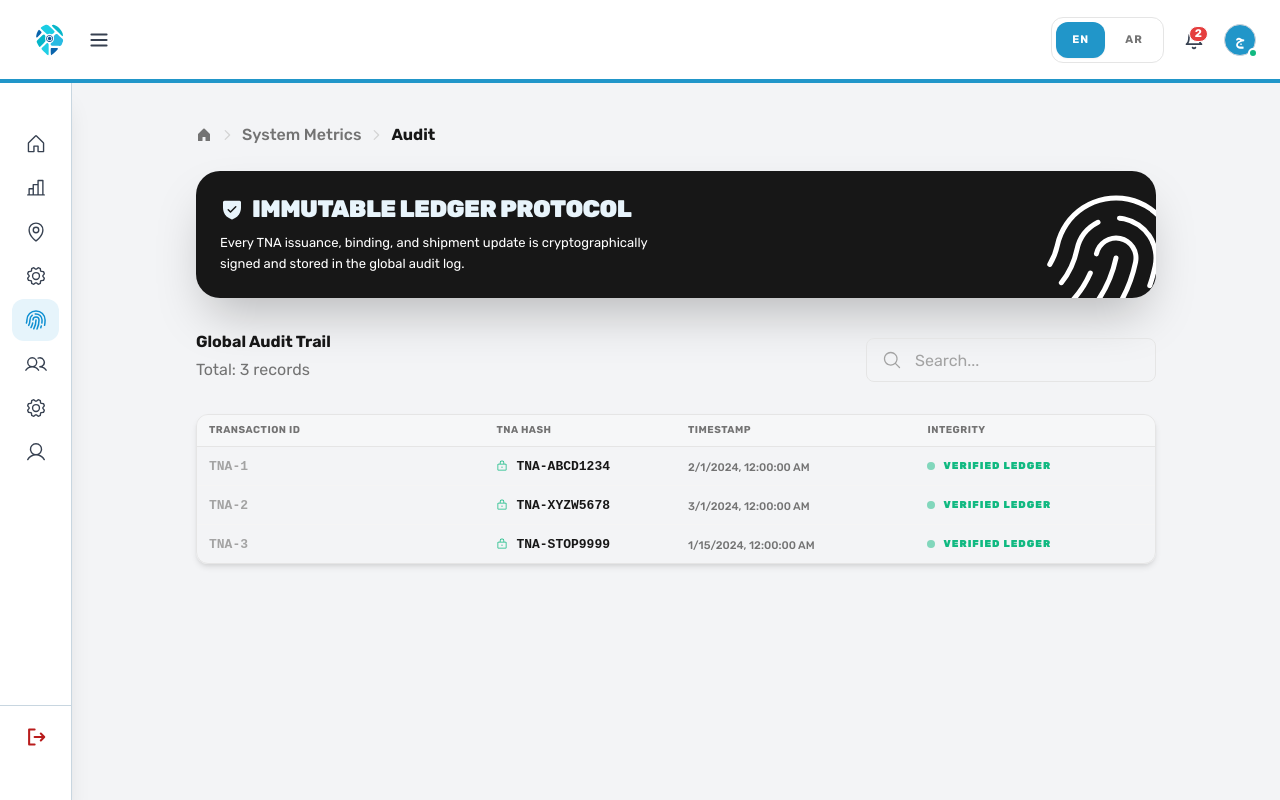
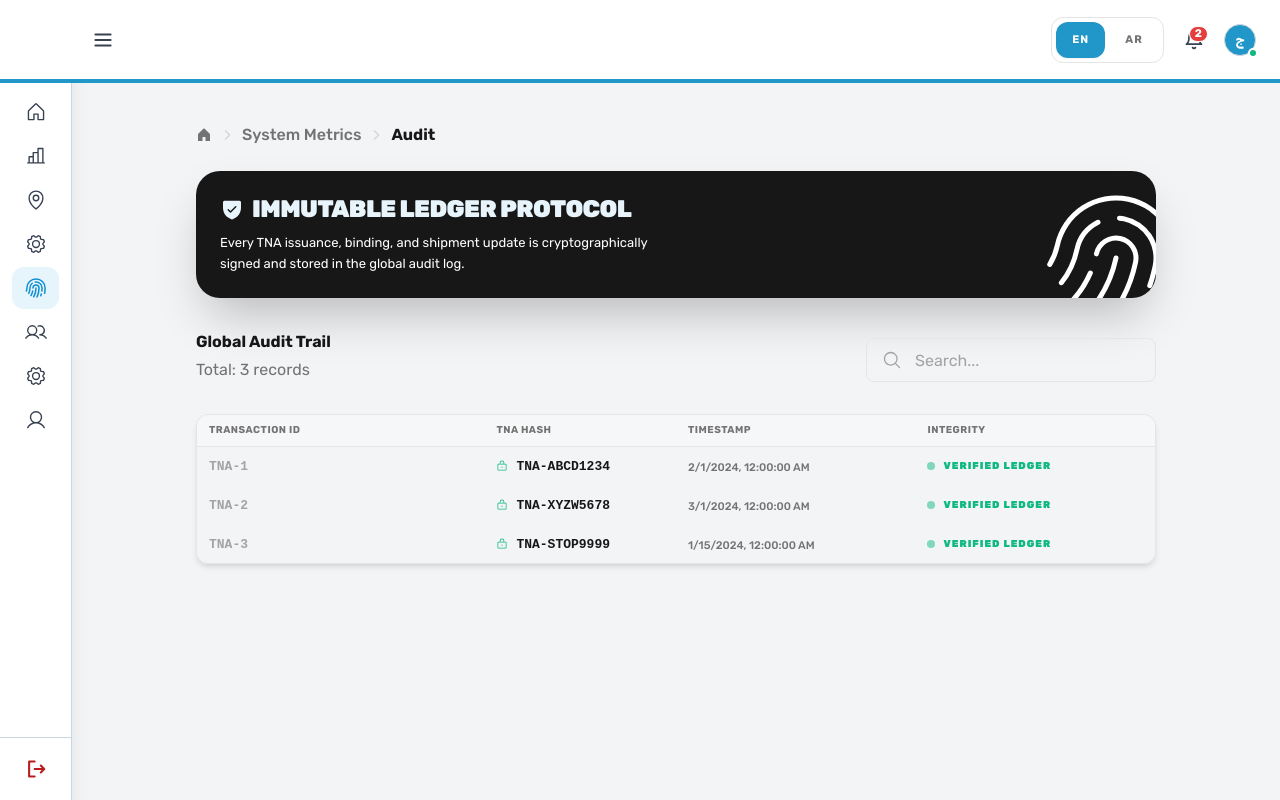
Before and after one commit to ziad-alaskry/TNA-Front-End, a Next.js app in the folder tna-project/: page /en/gov/audit in a window 1280 px wide. Built offline with nearby package versions, Linux system fonts and the light colour scheme.

Commit message:
feat: adjust left drawer for the tna menu

```diff
--- a/tna-project/src/components/layout/AppShell.tsx
+++ b/tna-project/src/components/layout/AppShell.tsx
@@ -81,6 +81,7 @@ export function AppShell({
           title={header}
           isMenuOpen={isMenuOpen}
           showCloseIcon={showCloseIcon}
+          desktopSidebarWidth={isDesktop ? (collapsed ? 72 : 256) : 0}
           onMenuClick={() => {
             if (isDesktop) {
               setCollapsed(!collapsed)
@@ -95,12 +96,12 @@ export function AppShell({
 
         {/* DESKTOP SIDEBAR */}
         <aside className={cn(
-          'hidden shrink-0 md:flex flex-col border-e border-[var(--divider-strong)] h-[calc(100vh-var(--navbar-height))] sticky top-[var(--navbar-height)] z-[40]',
+          'hidden shrink-0 md:flex flex-col border-e border-[var(--divider-strong)] h-screen -mt-[var(--navbar-height)] sticky top-0 z-[calc(var(--z-header)+1)]',
           !isDesktop ? 'hidden' : '', // Hide on mobile
           collapsed ? 'w-[72px]' : 'w-64', // Width based on collapsed state
           'transition-all duration-300 ease-in-out bg-white shadow-xl'
         )}>
-           <nav className="flex-1 overflow-hidden py-8 text-start no-scrollbar">
+           <nav className="flex-1 overflow-hidden text-start no-scrollbar">
             <SidebarContent role={role} collapsed={collapsed} />
           </nav>
         </aside>
--- a/tna-project/src/components/layout/RoleSidebar.tsx
+++ b/tna-project/src/components/layout/RoleSidebar.tsx
@@ -91,11 +91,13 @@ export function SidebarContent({ role, collapsed = false }: SidebarProps) {
 
    return (
     <div className="flex h-full flex-col text-start font-english">
-       {/* Header Block with Logo + Role Badge (hidden when collapsed) */}
-       {!collapsed && (
-         <div className="px-4 py-6 border-b border-white/20 mb-2 bg-gradient-to-r from-primary to-primary-dark">
-           <div className="flex items-center gap-3">
-             {/* TNA Logo Image */}
+       <div
+         className={cn(
+           "border-b border-white/20 bg-gradient-to-r from-primary to-primary-dark",
+           collapsed ? "flex h-[var(--navbar-height)] items-center justify-center px-2" : "px-4 py-7"
+         )}
+       >
+         <div className={cn("flex items-center", collapsed ? "justify-center" : "gap-3")}>
            <div className="h-10 w-10 rounded-lg bg-white/10 flex items-center justify-center shadow-sm">
              <Image
                src="/brand/logo.svg"
@@ -105,13 +107,14 @@ export function SidebarContent({ role, collapsed = false }: SidebarProps) {
                className="drop-shadow-sm"
              />
            </div>
+           {!collapsed && (
              <div className="flex flex-col">
                <span className="font-bold text-white text-lg leading-none tracking-tight">TNA</span>
                <span className="text-xs text-white/70 mt-0.5 uppercase font-semibold tracking-wide">{role}</span>
              </div>
+           )}
          </div>
        </div>
-        )}
 
        {/* Navigation Menu */}
        <nav className={cn(
--- a/tna-project/src/components/shell/Header.tsx
+++ b/tna-project/src/components/shell/Header.tsx
@@ -20,12 +20,14 @@ export default function Header({
   title,
   onMenuClick,
   isMenuOpen = false,
-  showCloseIcon = false
+  showCloseIcon = false,
+  desktopSidebarWidth = 0,
 }: {
   title?: React.ReactNode;
   onMenuClick?: () => void;
   isMenuOpen?: boolean;
-  showCloseIcon?: boolean
+  showCloseIcon?: boolean;
+  desktopSidebarWidth?: number;
 }) {
   const router = useRouter()
   const pathname = usePathname()
@@ -75,13 +77,16 @@ export default function Header({
          style={{ height: 'var(--navbar-height)' }}
        >
           {/* Main Header Container */}
-          <div className="h-full flex items-center justify-between px-[var(--space-4)] md:px-[var(--space-5)] lg:px-[var(--space-6)]">
+          <div
+            className="h-full flex items-center justify-between px-[var(--space-4)] md:px-[var(--space-5)] lg:px-[var(--space-6)] transition-[padding] duration-300 ease-in-out"
+            style={{ paddingLeft: desktopSidebarWidth ? `calc(${desktopSidebarWidth}px + var(--space-5))` : undefined }}
+          >
 
             {/* Section: Page Identity & Navigation Controls */}
             <div className="flex items-center gap-[var(--space-3)]">
 
               {/* Platform Logo - Anchors the sidebar column in RTL */}
-              <Link href={`/${currentLocale}/${rolePath}/home`} className="header-logo-link" aria-label="Go to home">
+              <Link href={`/${currentLocale}/${rolePath}/home`} className="header-logo-link md:hidden" aria-label="Go to home">
                 <svg viewBox="0 0 155 153" width="36" height="36">
                   <path fill="#29BBE3" d="M91.923096,74.412758 C92.011192,72.330902 92.483940,70.536263 92.014168,69.036934 C89.763351,61.853386 94.730690,58.297337 99.266914,54.810966 C100.399475,53.940525 103.616158,54.160423 104.732498,55.157841 C111.163475,60.903744 117.251717,67.033287 123.453949,73.035034 C123.692322,73.265709 123.985786,73.481956 124.123810,73.767632 C127.273087,80.285728 123.066048,85.552170 120.941574,91.064507 C119.538445,94.705208 117.849060,98.223228 112.516518,97.975098 C103.732346,97.566376 94.910515,98.018417 86.115845,97.744713 C84.165695,97.684021 81.143486,96.562157 80.573593,95.142593 C79.430595,92.295456 79.473679,88.874702 82.955864,86.886391 C87.688324,84.184158 90.568054,80.086647 91.923096,74.412758 z"/>
                   <path fill="#1ACDE4" d="M62.764862,52.310562 C57.106541,46.887779 51.812820,41.602070 46.300247,36.555412 C43.127430,33.650761 43.118984,31.410664 46.860374,29.203804 C48.715927,28.109304 50.469967,26.840391 52.339897,25.772957 C65.447098,18.290842 67.755020,18.608322 78.192497,28.973970 C82.790497,33.540325 87.405487,38.094681 92.152794,42.503719 C95.114746,45.254627 95.121445,47.540482 92.253738,50.459183 C88.642815,54.134319 85.519180,57.620945 79.507713,54.589443 C77.478653,53.566208 74.149223,54.134613 71.782951,54.992737 C68.005592,56.362595 65.378578,55.418049 62.764862,52.310562 z"/>
```
Lines whose indentation alone changed are shown as unchanged.
